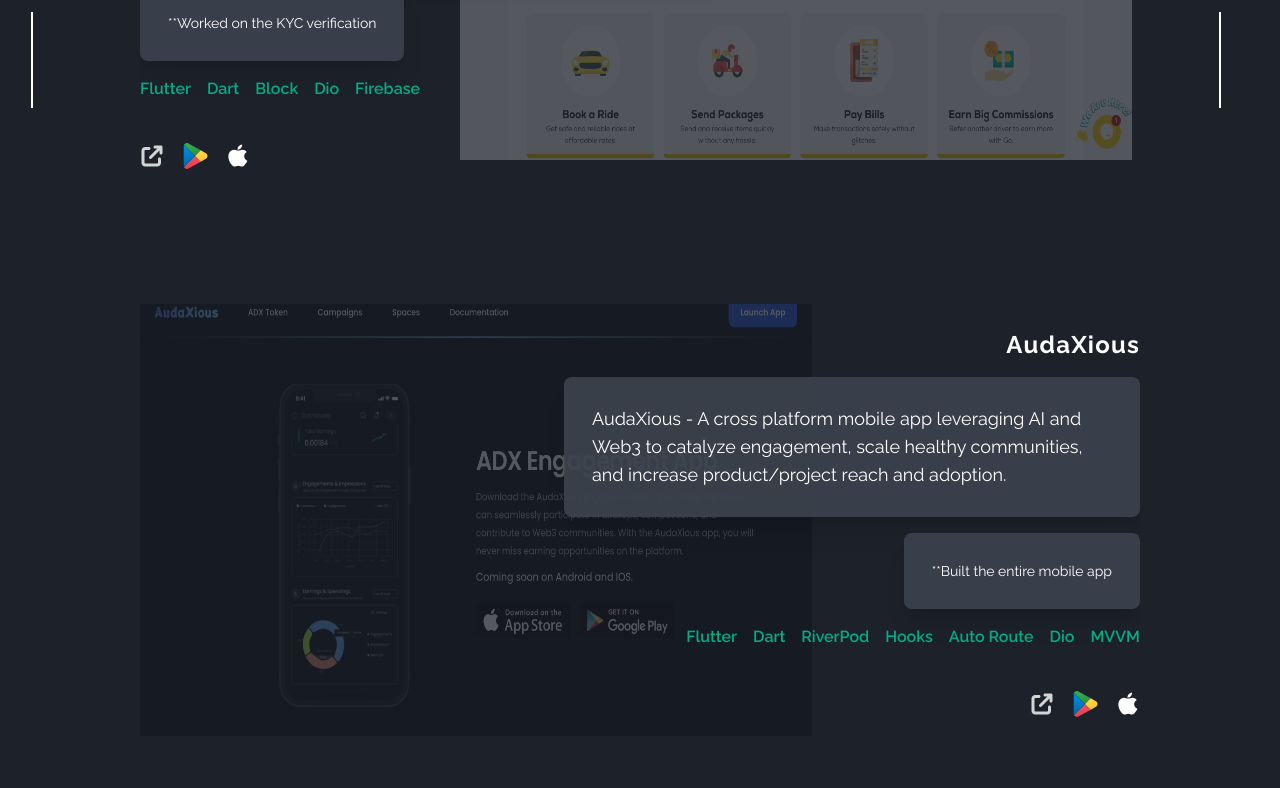
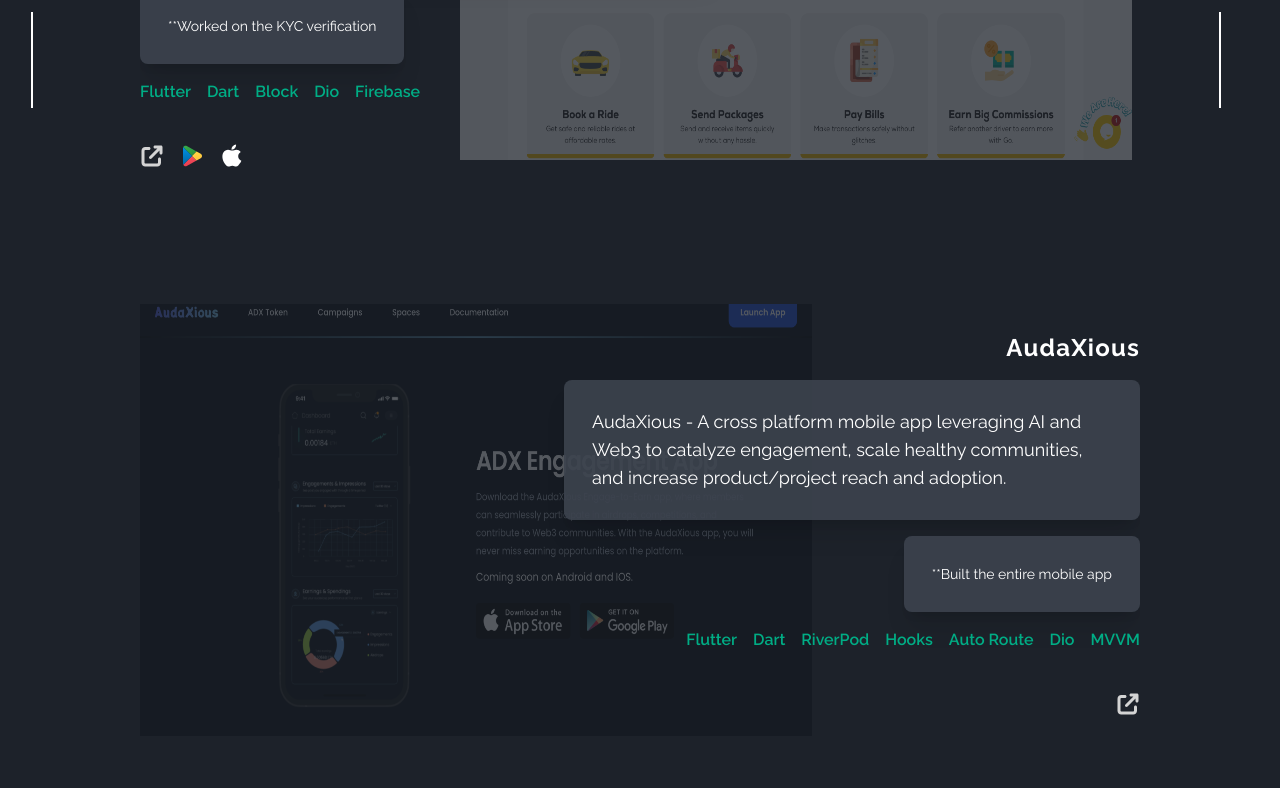
Before and after one commit to droidchief/New-Portfolio, a Next.js app: page /projects in a window 1280 px wide. Shown: the part 692-1480 px from the top of the page. Built offline with nearby package versions, Linux system fonts and the light colour scheme.

Commit message:
project update

```diff
--- a/components/Main/ProjectsSection/ProjectsCard.tsx
+++ b/components/Main/ProjectsSection/ProjectsCard.tsx
@@ -91,20 +91,38 @@
             ))}
           </div>
           <div className="flex items-center pt-5 pb-2 mt-5 space-x-4">
-            <Link
-              href={`${link}`}
-              target="_blank"
-              aria-label={`${name} github link`}
-            >
-              <>
+            {link && (
+              <Link
+                href={link}
+                target="_blank"
+                aria-label={`${name} website link`}
+              >
                 <LiveLink />
-              </>
-            </Link>
+              </Link>
+            )}
 
-            <Link
+            {playStoreLink && (
+              <Link
+                href={playStoreLink}
+                target="_blank"
+                aria-label={`${name} website link`}
+              >
+                <PlayStore />
+              </Link>
+            )}
+            {appStoreLink && (
+              <Link
+                href={appStoreLink}
+                target="_blank"
+                aria-label={`${name} website link`}
+              >
+                <AppStore />
+              </Link>
+            )}
+            {/* <Link
               href={`${playStoreLink}`}
               target="_blank"
-              aria-label={`${name} live link`}
+              aria-label={`${name} play store link`}
             >
               <>
                 <PlayStore />
@@ -114,12 +132,12 @@
             <Link
               href={`${appStoreLink}`}
               target="_blank"
-              aria-label={`${name} live link`}
+              aria-label={`${name} app store link`}
             >
               <>
                 <AppStore />
               </>
-            </Link>
+            </Link> */}
           </div>
         </div>
       </div>
--- a/components/Main/ProjectsSection/icon/PlayStore.tsx
+++ b/components/Main/ProjectsSection/icon/PlayStore.tsx
@@ -4,8 +4,8 @@
       xmlns="http://www.w3.org/2000/svg"
       x="0px"
       y="0px"
-      width="30"
-      height="30"
+      width="24"
+      height="24"
       viewBox="0 0 48 48"
     >
       <linearGradient
```
